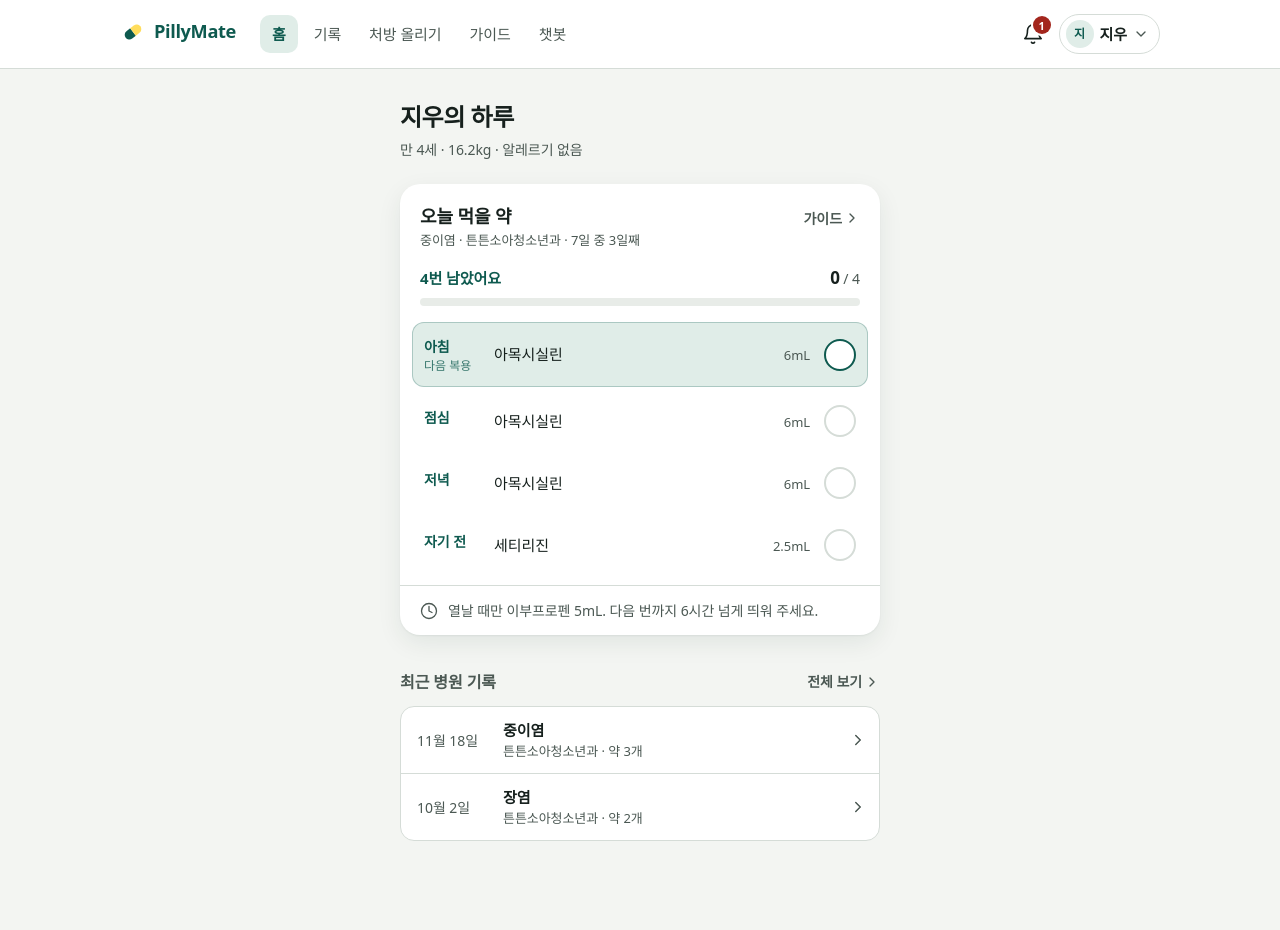
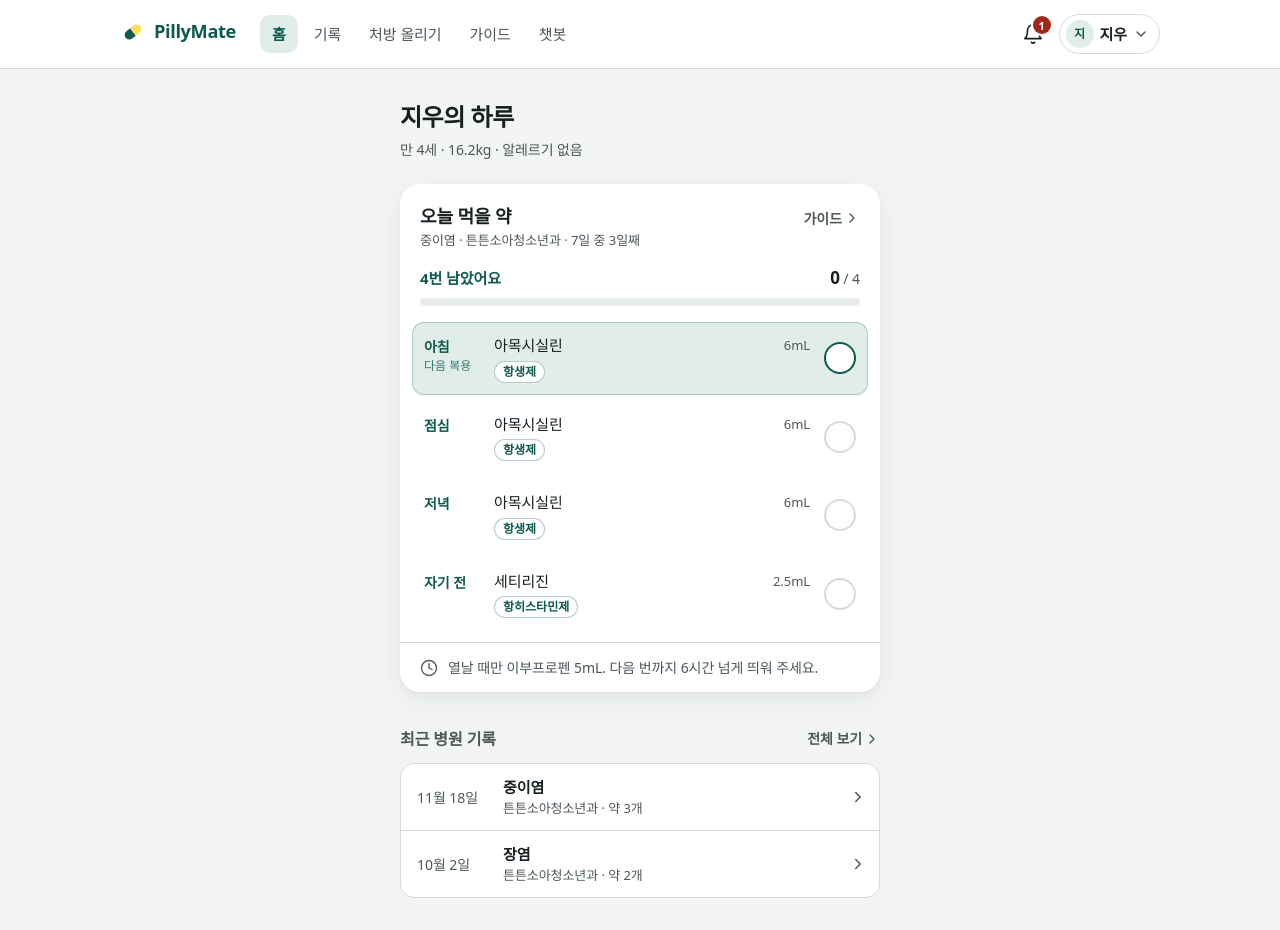
Before and after one commit to AI-HealthCare-07/PillyMate, a React (Vite) app in the folder frontend/: page /home in a window 1280 px wide. Before the commit the page ends 873 px from the top, so only its background shows below. Built offline with nearby package versions, Linux system fonts and the light colour scheme; a web font is replaced by a local one.

Commit message:
feat: add medication efficacy badges

```diff
--- /dev/null
+++ b/frontend/src/data/efficacy.js
@@ -0,0 +1,27 @@
+// 약효 분류 — 홈 '오늘 먹을 약'에서 약 이름 아래 배지로 보여 줘요.
+//
+// 지금은 약효 정보를 주는 API가 없어서, 사람이 성분과 분류를 직접 확인한 약만 아래 표에 적어 둬요.
+// 표에 없는 약은 분류를 짐작하지 않고 '약효 정보 확인 중'으로 보여 줘요. LLM이 만든 분류는 넣지 마세요.
+//
+// TODO(API): 식약처 의약품 제품 허가정보, 심평원 의약품성분약효정보, ATC 코드 등을 연결하면
+// 약 데이터에 아래 모양의 efficacy 필드를 채워 주세요. 그 값이 있으면 이 표보다 먼저 써요.
+//   efficacy: { label: '항생제', code?: 'J01CA04', source?: 'hira' }
+
+/** 성분 이름 → 확인된 약효 분류. 키는 약 이름의 첫 낱말(제형·용량을 뺀 성분명)과 똑같아야 해요. */
+const VERIFIED = {
+  아목시실린: { label: '항생제', source: 'manual' },
+  세티리진: { label: '항히스타민제', source: 'manual' },
+};
+
+export const EFFICACY_PENDING_LABEL = '약효 정보 확인 중';
+
+/**
+ * 약 하나의 약효 분류를 돌려줘요. 확인된 분류가 없으면 null.
+ * @param {{ name: string, efficacy?: { label: string } | null }} med
+ */
+export function efficacyOf(med) {
+  if (med?.efficacy?.label) return med.efficacy;
+  // '아목시실린 건조시럽' → '아목시실린'. 첫 낱말이 정확히 같을 때만 맞는 것으로 봐요.
+  const ingredient = String(med?.name ?? '').trim().split(/\s+/)[0];
+  return VERIFIED[ingredient] ?? null;
+}
--- a/frontend/src/screens/home.jsx
+++ b/frontend/src/screens/home.jsx
@@ -6,6 +6,7 @@ import { AppShell, Body } from '../components/ui/layout.jsx';
 import { dateParts, fromKey, groupBySlot, todayKey, useRecords } from '../state/records.jsx';
 import { useSelectedChild } from '../state/selectedChild.jsx';
 import { draftFromVisit } from './fe2Draft.js';
+import { EFFICACY_PENDING_LABEL, efficacyOf } from '../data/efficacy.js';
 
 const H2 = ({ children, action }) => (
   <div className="flex items-center justify-between">
@@ -21,7 +22,26 @@ const MoreLink = ({ onClick, children }) => (
 );
 
 /**
- * 홈 — 지금 고른 아이 기준으로 오늘 먹을 약, 확인할 처방, 최근 기록을 한눈에 보여요.
+ * 약 이름 아래 약효 분류 배지. 확인된 분류가 없으면 짐작하지 않고 '약효 정보 확인 중'으로 보여 줘요.
+ * inline-flex라서 먹인 약의 취소선이 배지까지 내려오지 않아요.
+ */
+const EfficacyBadge = ({ med, dim }) => {
+  const info = efficacyOf(med);
+  const tone = !info
+    ? 'border-dashed border-line text-faint'
+    : dim
+      ? 'border-line text-faint'
+      : 'border-brand/30 text-brand';
+  return (
+    <span className={`inline-flex max-w-full items-center rounded-pill border bg-surface px-2 py-px text-12 font-semibold ${tone}`}>
+      <span className="sr-only">약효 분류: </span>
+      <span className="break-keep">{info?.label ?? EFFICACY_PENDING_LABEL}</span>
+    </span>
+  );
+};
+
+/**
+ * 홈 —지금 고른 아이 기준으로 오늘 먹을 약, 확인할 처방, 최근 기록을 한눈에 보여요.
  * 먹였어요 체크는 기록 탭의 복약 달력과 같은 데이터를 써요.
  */
 export function HomeScreen({ go, onTab }) {
@@ -148,9 +168,12 @@ export function HomeScreen({ go, onTab }) {
                       </span>
                       <ul className={`flex flex-1 flex-col gap-1.5 ${on ? 'text-faint line-through' : ''}`}>
                         {g.doses.map((d) => (
-                          <li key={d.key} className={`flex items-baseline justify-between gap-2 ${d.given && !on ? 'text-faint line-through' : ''}`}>
-                            <span className="text-15 font-medium">{d.name}</span>
-                            <span className={`shrink-0 text-13 ${on || d.given ? '' : 'text-muted'}`}>{d.dose}</span>
+                          <li key={d.key} className={`flex items-start justify-between gap-2 ${d.given && !on ? 'text-faint line-through' : ''}`}>
+                            <span className="flex min-w-0 flex-col items-start gap-1">
+                              <span className="break-keep text-15 font-medium">{d.name}</span>
+                              <EfficacyBadge med={d} dim={on || d.given} />
+                            </span>
+                            <span className={`shrink-0 pt-0.5 text-13 ${on || d.given ? '' : 'text-muted'}`}>{d.dose}</span>
                           </li>
                         ))}
                       </ul>
```
